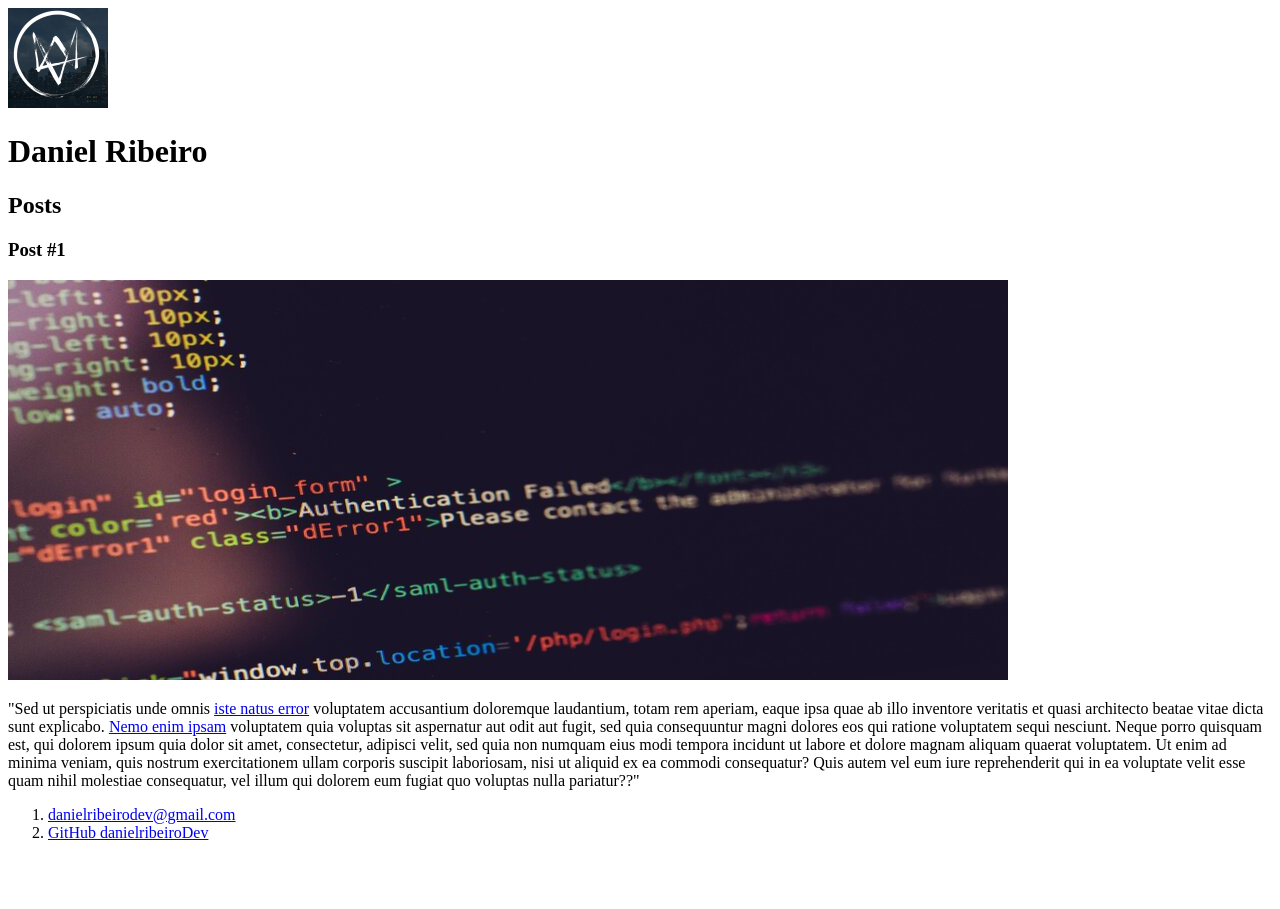
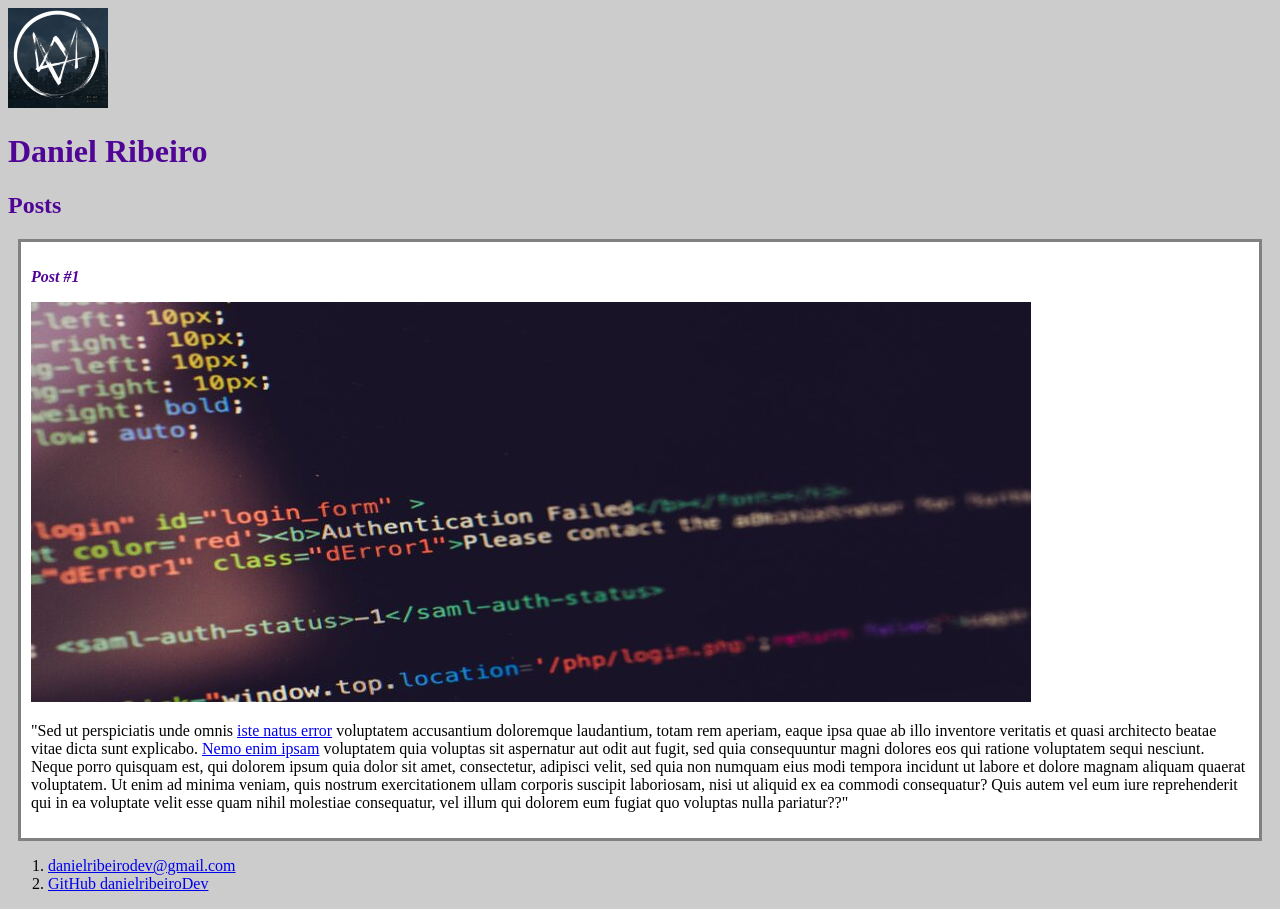
Before and after one commit to danielribeiroDev/SantanderBootCamp-FullStack, a plain HTML site: page html-css/index.html in a window 1280 px wide. Before the commit the page ends 858 px from the top, so only its background shows below. Drawn offline with Linux system fonts and the light colour scheme.

Commit message:
Muda cores e adiciona estilos na pagina (CSS3)

```diff
--- a/html-css/index.html
+++ b/html-css/index.html
@@ -4,20 +4,21 @@
 <head>
     <meta charset="UTF-8">
     <title>Daniel Ribeiro</title>
+    <link rel="stylesheet" href="style.css">
 </head>
 
 <body>
     <header>
         <img src="perfil-html.png" alt="Avatar de Daniel Ribeiro">
-        <h1>Daniel Ribeiro</h1>
+        <h1 id="title">Daniel Ribeiro</h1>
     </header>
     <section>
         <header>
-            <h2>Posts</h2>
+            <h2 class="subtitle">Posts</h2>
         </header>
-        <article>
+        <article class="post">
             <header>
-                <h3>Post #1</h3>
+                <h3 class="post_title">Post #1</h3>
                 <img src="html2-refactor.jpg" alt="Código Html">
 
             </header>
--- /dev/null
+++ b/html-css/style.css
@@ -0,0 +1,23 @@
+body {
+    background: #ccc
+}
+
+#title, .subtitle, .post_title {
+    color:rgb(80, 5, 151)
+}
+
+.post_title{
+    font-size: 16px;
+    font-style: italic;
+}
+
+.post{
+    background: #fff;
+    padding: 10px;
+    border: 3px solid grey;
+    margin: 10px;
+}
+
+.img{
+    border: purple;
+}
```
